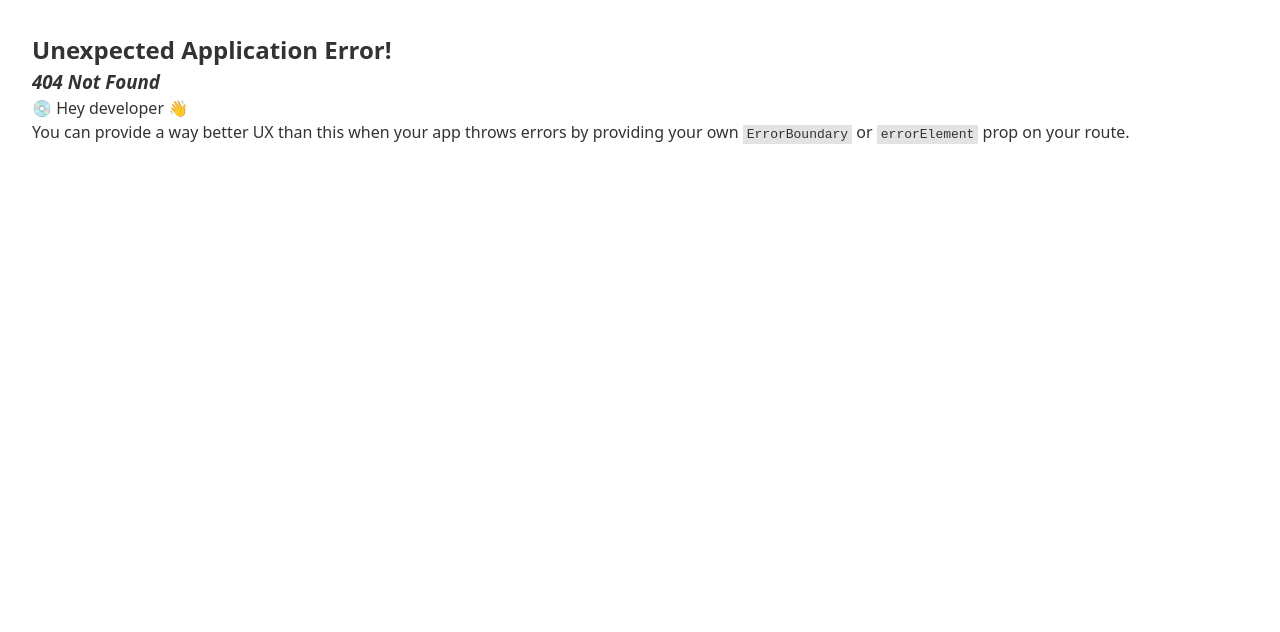
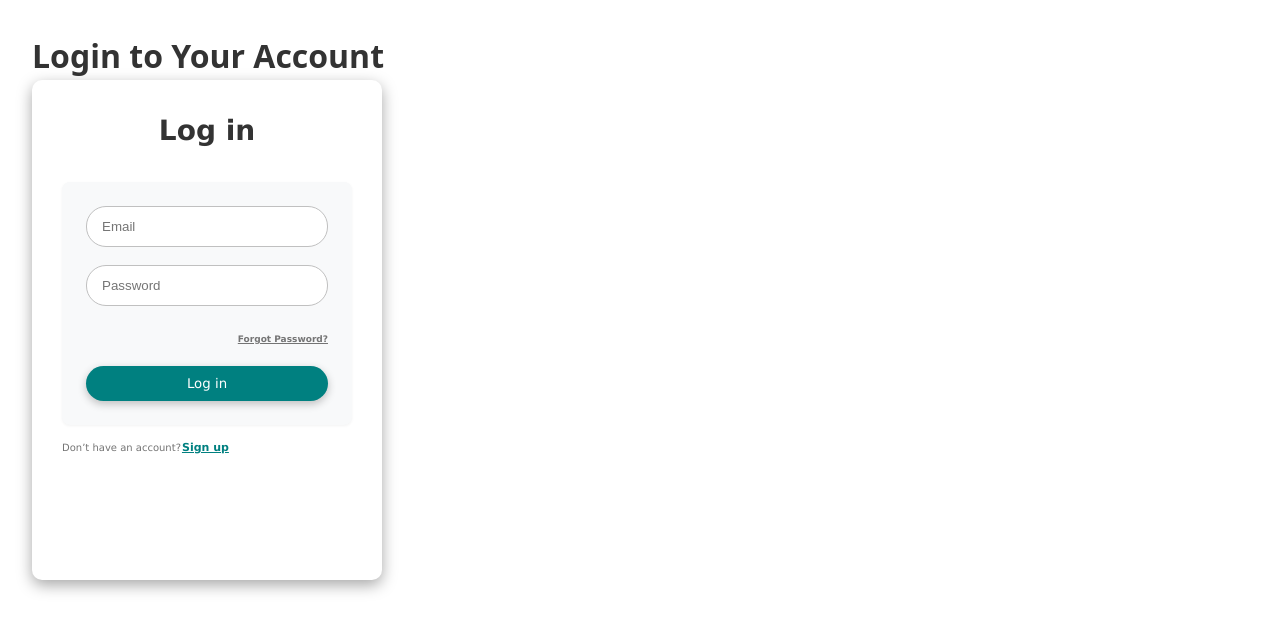
Before and after one commit to Jorgecs14/fitness-app-tfm, a React (Vite) app in the folder frontend/: page /login in a window 1280 px wide. Before the commit this address had no page. Shown: the top 632 px of the page. Built offline with nearby package versions, Linux system fonts and the light colour scheme.

Commit message:
log in created

```diff
--- a/frontend/package.json
+++ b/frontend/package.json
@@ -10,6 +10,7 @@
     "preview": "vite preview"
   },
   "dependencies": {
+    "@supabase/supabase-js": "^2.50.2",
     "react": "^19.1.0",
     "react-dom": "^19.1.0",
     "react-router-dom": "^7.6.2"
--- /dev/null
+++ b/frontend/src/components/auth/LoginForm.css
@@ -0,0 +1,133 @@
+.form-container {
+  width: 350px;
+  height: 500px;
+  background-color: #fff;
+  box-shadow: rgba(0, 0, 0, 0.35) 0px 5px 15px;
+  border-radius: 10px;
+  box-sizing: border-box;
+  padding: 20px 30px;
+}
+
+.title {
+  text-align: center;
+  font-family: "Lucida Sans", "Lucida Sans Regular", "Lucida Grande",
+        "Lucida Sans Unicode", Geneva, Verdana, sans-serif;
+  margin: 10px 0 30px 0;
+  font-size: 28px;
+  font-weight: 800;
+}
+
+.form {
+  width: 100%;
+  display: flex;
+  flex-direction: column;
+  gap: 18px;
+  margin-bottom: 15px;
+}
+
+.input {
+  border-radius: 20px;
+  border: 1px solid #c0c0c0;
+  outline: 0 !important;
+  box-sizing: border-box;
+  padding: 12px 15px;
+}
+
+.page-link {
+  text-decoration: underline;
+  margin: 0;
+  text-align: end;
+  color: #747474;
+  text-decoration-color: #747474;
+}
+
+.page-link-label {
+  cursor: pointer;
+  font-family: "Lucida Sans", "Lucida Sans Regular", "Lucida Grande",
+        "Lucida Sans Unicode", Geneva, Verdana, sans-serif;
+  font-size: 9px;
+  font-weight: 700;
+}
+
+.page-link-label:hover {
+  color: #000;
+}
+
+.form-btn {
+  padding: 10px 15px;
+  font-family: "Lucida Sans", "Lucida Sans Regular", "Lucida Grande",
+        "Lucida Sans Unicode", Geneva, Verdana, sans-serif;
+  border-radius: 20px;
+  border: 0 !important;
+  outline: 0 !important;
+  background: teal;
+  color: white;
+  cursor: pointer;
+  box-shadow: rgba(0, 0, 0, 0.24) 0px 3px 8px;
+}
+
+.form-btn:active {
+  box-shadow: none;
+}
+
+.sign-up-label {
+  margin: 0;
+  font-size: 10px;
+  color: #747474;
+  font-family: "Lucida Sans", "Lucida Sans Regular", "Lucida Grande",
+        "Lucida Sans Unicode", Geneva, Verdana, sans-serif;
+}
+
+.sign-up-link {
+  margin-left: 1px;
+  font-size: 11px;
+  text-decoration: underline;
+  text-decoration-color: teal;
+  color: teal;
+  cursor: pointer;
+  font-weight: 800;
+  font-family: "Lucida Sans", "Lucida Sans Regular", "Lucida Grande",
+        "Lucida Sans Unicode", Geneva, Verdana, sans-serif;
+}
+
+.buttons-container {
+  width: 100%;
+  display: flex;
+  flex-direction: column;
+  justify-content: flex-start;
+  margin-top: 20px;
+  gap: 15px;
+}
+
+.apple-login-button,
+    .google-login-button {
+  border-radius: 20px;
+  box-sizing: border-box;
+  padding: 10px 15px;
+  box-shadow: rgba(0, 0, 0, 0.16) 0px 10px 36px 0px,
+        rgba(0, 0, 0, 0.06) 0px 0px 0px 1px;
+  cursor: pointer;
+  display: flex;
+  justify-content: center;
+  align-items: center;
+  font-family: "Lucida Sans", "Lucida Sans Regular", "Lucida Grande",
+        "Lucida Sans Unicode", Geneva, Verdana, sans-serif;
+  font-size: 11px;
+  gap: 5px;
+}
+
+.apple-login-button {
+  background-color: #000;
+  color: #fff;
+  border: 2px solid #000;
+}
+
+.google-login-button {
+  border: 2px solid #747474;
+}
+
+.apple-icon,
+    .google-icon {
+  font-size: 18px;
+  margin-bottom: 1px;
+}
--- /dev/null
+++ b/frontend/src/components/auth/LoginForm.tsx
@@ -0,0 +1,89 @@
+//step 1 imports//
+
+import React, { useState } from 'react';
+import { signIn } from '../../services/authService';
+import './LoginForm.css';
+
+//step 2 interface para que pase una funcion cuando el login va bien, que es opcional pero recomendable//
+
+interface LoginFromProps {
+    onLoginSuccess?: () => void;
+}
+
+//step 3 declaraciond el componente como tal//
+
+export const LoginForm: React.FC<LoginFromProps> = ({ onLoginSuccess }) => {
+  // step 4 declaramos variables//
+    const [email, setEmail] = useState('');
+    const [password, setPassword] = useState('');
+    const [error, setError] = useState<string | null>(null);
+    const [loading, setLoading] = useState(false);
+
+ // step 5 crear las funciones para manejar cuando se somete un form//
+ const handleSubmit = async (e: React.FormEvent) => {
+    e.preventDefault();
+    setLoading(true);
+    setError(null);
+
+    try{
+        await signIn(email, password); //intentar el login con supabase//
+
+        if (onLoginSuccess) onLoginSuccess() //si todo va bien en el login que cargue la respuesta que estaria en la page//
+    }   catch(err: any) {   // si hay error que lo pinte//
+
+        setError(err.message || 'failed to log in')
+
+    }   finally {
+        //quitar el loading//
+        setLoading(false)
+
+    }
+ };
+
+
+ return ( <div className="form-container">
+      <p className="title">Log in</p>
+
+      <form className="form" onSubmit={handleSubmit}>
+        <input
+          type="email"
+          className="input"
+          placeholder="Email"
+          value={email}
+          onChange={(e) => setEmail(e.target.value)}
+          required
+        />
+
+        <input
+          type="password"
+          className="input"
+          placeholder="Password"
+          value={password}
+          onChange={(e) => setPassword(e.target.value)}
+          required
+        />
+
+        <p className="page-link">
+          <span className="page-link-label">Forgot Password?</span>
+        </p>
+
+        <button className="form-btn" type="submit" disabled={loading}>
+          {loading ? 'Logging in...' : 'Log in'}
+        </button>
+
+        {error && <p className="error">{error}</p>}
+      </form>
+
+      <p className="sign-up-label">
+        Don’t have an account?
+        <span className="sign-up-link">Sign up</span>
+      </p>
+
+
+        {/*<div className="google-login-button">
+          <span>🔍 Log in with Google</span>
+        </div>*/}
+      </div>
+
+  );
+};
--- /dev/null
+++ b/frontend/src/lib/supabaseClient.ts
@@ -0,0 +1,6 @@
+import { createClient } from '@supabase/supabase-js'
+
+const supabaseUrl = process.env.REACT_APP_SUPABASE_URL || ''
+const supabaseAnonKey = process.env.REACT_APP_SUPABASE_ANON_KEY || ''
+
+export const supabase = createClient(supabaseUrl, supabaseAnonKey)
--- a/frontend/src/main.tsx
+++ b/frontend/src/main.tsx
@@ -18,10 +18,13 @@ import { UsersPage } from './pages/UsersPage'
 import { DietsPage } from './pages/DietsPage'
 import { WorkoutsPage } from './pages/WorkoutsPage'
 import { ProductsPage } from './pages/ProductsPage'
+import { LoginPage } from './pages/LoginPage'
 
 // Create application routes
 const router = createBrowserRouter(
   createRoutesFromElements(
+    <>
+    <Route path="/login" element={<LoginPage/>} />
     <Route path="/" element={<Layout />}>
       <Route index element={<HomePage />} />
       <Route path="users" element={<UsersPage />} />
@@ -29,6 +32,7 @@ const router = createBrowserRouter(
       <Route path="workouts" element={<WorkoutsPage />} />
       <Route path="products" element={<ProductsPage />} />
     </Route>
+    </>
   )
 )
 
--- /dev/null
+++ b/frontend/src/pages/LoginPage.tsx
@@ -0,0 +1,23 @@
+// Step 1: imports
+import React from 'react';
+import { useNavigate } from 'react-router-dom'; // or your routing lib
+import { LoginForm } from '../components/auth/LoginForm';
+
+// Step 2: declare component
+export const LoginPage = () => {
+  const navigate = useNavigate();
+
+  // Step 3: handle successful login
+  const handleLoginSuccess = () => {
+    alert('Bienvenido al fitnes app lol.');
+    navigate('/'); // redirect to dashboard or home page
+  };
+
+  // Step 4: render form with success handler prop
+  return (
+    <div className="login-page">
+      <h1>Login to Your Account</h1>
+      <LoginForm onLoginSuccess={handleLoginSuccess} />
+    </div>
+  );
+};
--- /dev/null
+++ b/frontend/src/services/authService.ts
@@ -0,0 +1,13 @@
+
+import { supabase } from '../lib/supabaseClient' // wherever you init supabase
+
+export async function signIn(email: string, password: string) {
+  const { data, error } = await supabase.auth.signInWithPassword({ email, password })
+  if (error) throw error
+  return data.user
+}
+
+export async function signOut() {
+  const { error } = await supabase.auth.signOut()
+  if (error) throw error
+}
```
Also changed, not shown: 2 other files (tests, documents, lock files or other folders).
